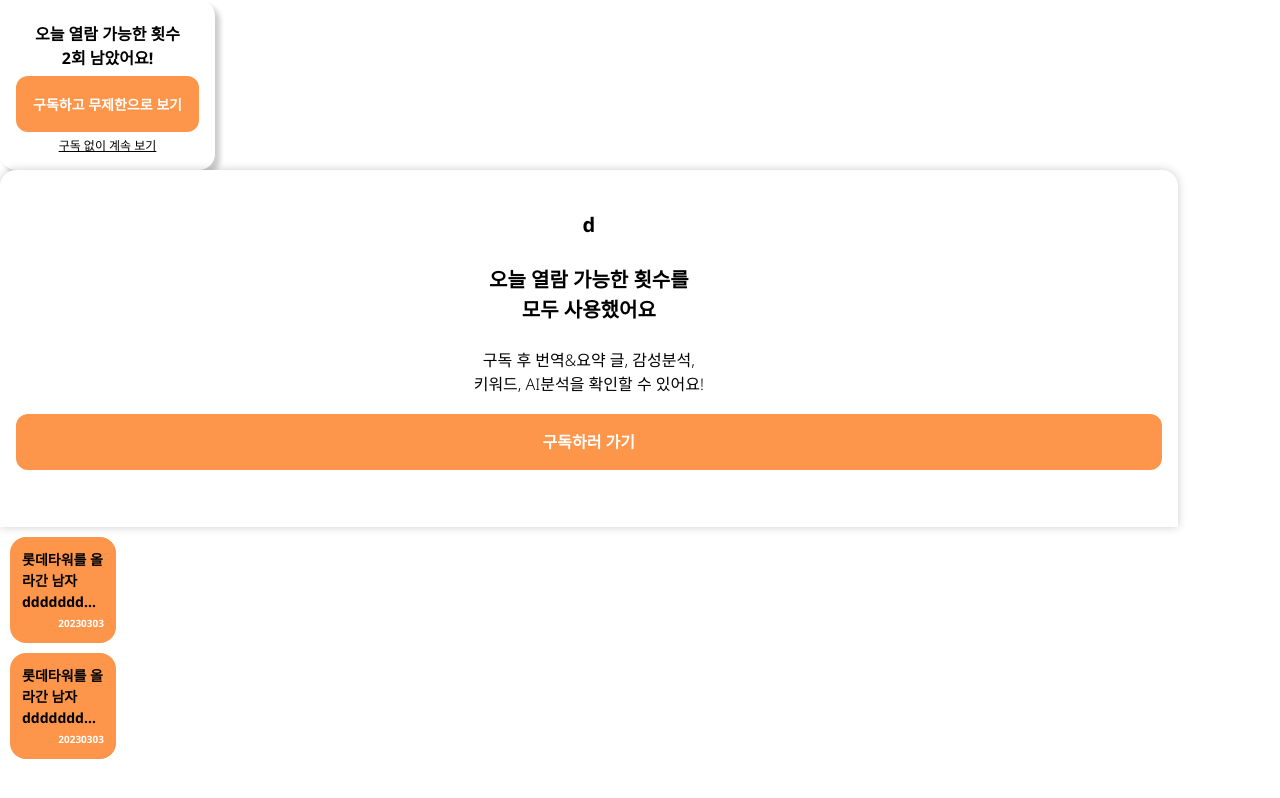
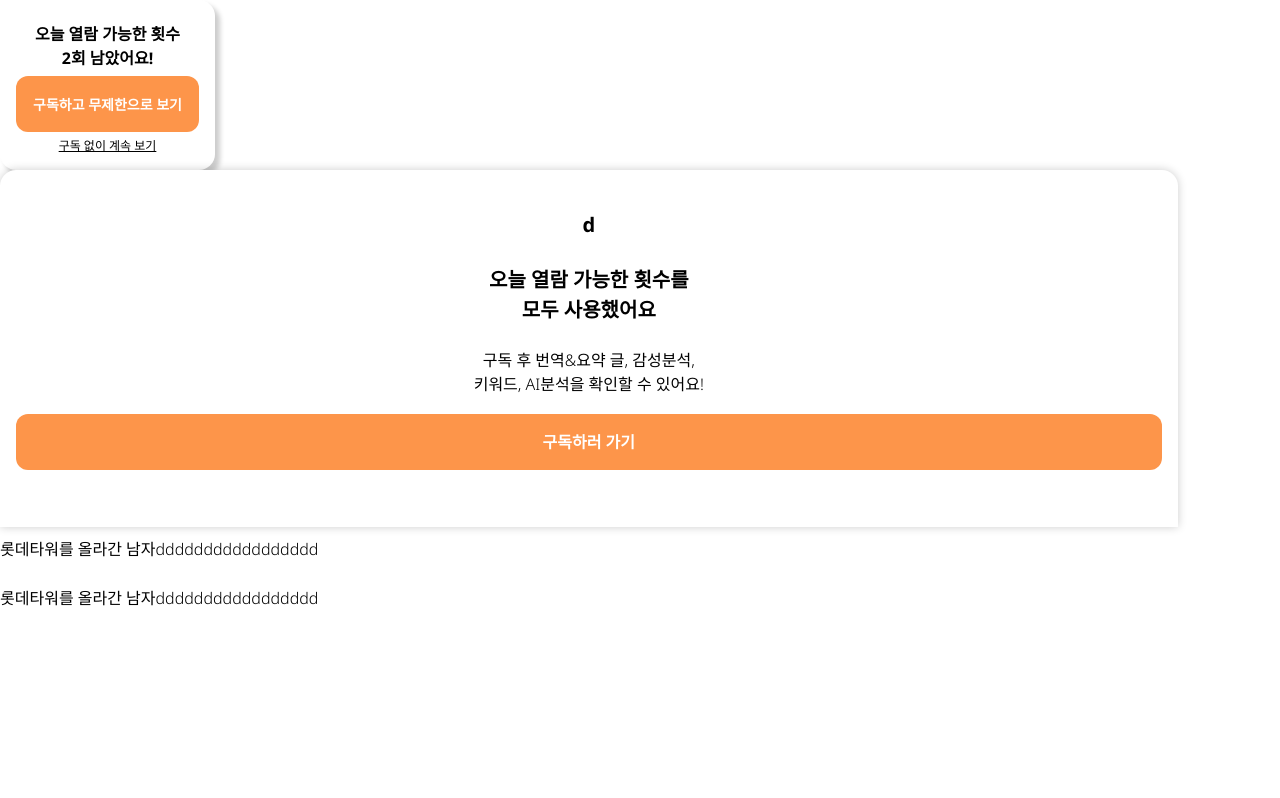
Before and after one commit to TripleA-Project/TripleA-FrontEnd, a Next.js app: page / in a window 1280 px wide. Built offline with nearby package versions, Linux system fonts and the light colour scheme.

Commit message:
feat: CardNews 컴포넌트 타입 추가 및 스타일 정리

```diff
--- a/src/components/CardNews/index.tsx
+++ b/src/components/CardNews/index.tsx
@@ -5,9 +5,13 @@ import ChipContainer from './ChipContainer';
 import News from './News'
 import ButtonContainer from './ButtonContainer';
 
-import { NewsData } from '@/interfaces/NewsData';
+import { CardNewsData, NewsData } from '@/interfaces/NewsData';
 
 import styled from '@emotion/styled';
+
+interface CardNewsProps extends CardNewsData{
+  cardDirection: string;
+}
 
 interface CardProps {
   cardDirection: string; //column, row, tile
@@ -18,37 +22,28 @@ interface CardProps {
 const Card = styled.li<CardProps>`
   overflow:hidden;
   box-sizing: border-box;
-  margin: 10px;
+  max-width: ${({cardDirection})=> cardDirection==='tile' ? '106px' : '770px'};
+  min-width:  ${({cardDirection})=> cardDirection ===`column`? `358px`:( cardDirection === `row` ? `357px` : `106px`)};
+  margin: 10px 0;
   padding: ${({cardDirection})=> cardDirection === `tile` && `12px`};
   border-radius: 16px;
   display: flex;
   flex-direction: column;
   justify-content: space-between;
-  width: ${({cardDirection})=> cardDirection ===`column`? `358px`:( cardDirection === `row` ? `357px` : `106px`)};
+  /* width: ${({cardDirection})=> cardDirection ===`column`? `358px`:( cardDirection === `row` ? `357px` : `106px`)}; */
   min-height: ${({cardDirection})=> cardDirection === `column`?`344px`:( cardDirection === `row` ? `122px` : `auto`)};
   height : ${({cardDirection})=>cardDirection === `tile` && `106px`};
   background-color:${({cardDirection, sentimentColor})=> cardDirection === `tile` ? `${sentimentColor}` : `#fff`} ;
   .title {
-    width: ${({cardDirection})=>cardDirection === `tile` ? `auto` : `106px`};
-    /* height: 106px; */
+    max-height: ${({cardDirection})=> cardDirection === `tile` && `40px`};
     font-size: ${({cardDirection})=> cardDirection === `tile` && `14px`};
     font-weight:${({cardDirection})=>cardDirection === `tile` && `600`};
-    overflow: hidden; /*자르세요*/
-    text-overflow: ellipsis;/* 생략하세요 */
-  }
-  .time {
-    text-align: right;
-    color: #fff;
-    font-size: 10px;
-    font-weight: 600;
   }
 `
 
 
 
-function CardNews({ newsId,symbol,logo, source, title, thumbnail,publishedDate, sentiment, bookmark}:NewsData) {
-
-  const [cardDirection, setCardDirection] = useState('tile')
+function CardNews({ newsId,symbol,logo, source, title, thumbnail,publishedDate, sentiment, bookmark, cardDirection}:CardNewsProps) {
 
   const getSentimentColor = (sentiment:number)=> {
     if(sentiment >= -10 && sentiment < 0.5){
@@ -61,16 +56,13 @@ function CardNews({ newsId,symbol,logo, source, title, thumbnail,publishedDate,
       return '#F6DD52'
     } else if (sentiment >= 4.5 && sentiment < 10){
       return '#FD954A'
-    }
+    } return '#000'
   }
   const sentimentColor = getSentimentColor(sentiment)
 
-
-
-
-
   return (
-    <Card cardDirection={cardDirection} sentimentColor={sentimentColor}>
+    <>
+      <Card className='rounded-2xl bg-white' cardDirection={cardDirection} sentimentColor={sentimentColor}>
         {cardDirection==='column'?
         <div className='column'>
           <div >
@@ -84,20 +76,18 @@ function CardNews({ newsId,symbol,logo, source, title, thumbnail,publishedDate,
         </div>:
         cardDirection === 'row' ?
         <div className='row'>
-        <div className='chipContainer'>
           <ChipContainer symbol={symbol} logo={logo}/>
-        </div>
-        <div>
-          <News title={title} source={source} publishedDate={publishedDate} sentimentColor={sentimentColor} hole1={<NewsImage thumbnail={thumbnail}/>} hole2={<ButtonContainer bookmark={bookmark} newsId={newsId}/>} cardDirection={cardDirection}/>
-        </div>
+          <News title={title} source={source} publishedDate={publishedDate} sentimentColor={sentimentColor} hole1={<NewsImage thumbnail={thumbnail} cardDirection={cardDirection}/>} hole2={<ButtonContainer bookmark={bookmark} newsId={newsId}/>} cardDirection={cardDirection}/>
         </div>
         :
         <>
-        <div className='title'>{title}</div>
-        <div className='time'>{publishedDate}</div>
+          <div className='title  overflow-hidden text-ellipsis '>{title}</div>
+          <div className='time text-right text-[10px] font-semibold text-white'>{publishedDate}</div>
         </>
         }
       </Card>
+    {cardDirection === 'row' &&   <div className='divider w-[100%] h-[1.5px] bg-[#eee]'></div>}
+    </>
   )
 }
 
```
Lines whose indentation alone changed are shown as unchanged.
